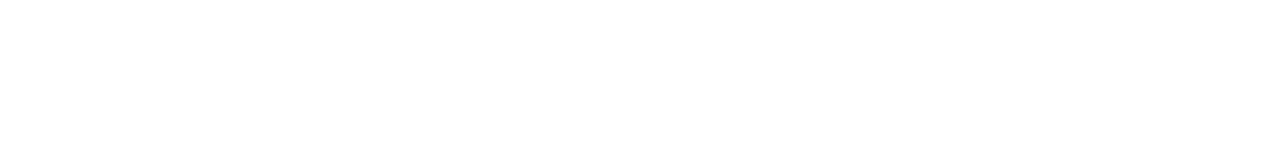
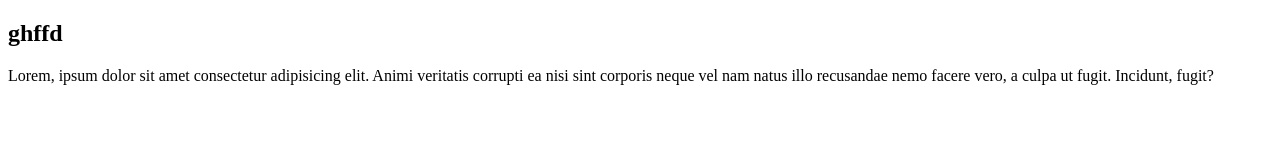
Before and after one commit to anuut460/test-repo, a plain HTML site: page index.html in a window 1280 px wide. Drawn offline with Linux system fonts and the light colour scheme.

Commit message:
add header

```diff
--- a/index.html
+++ b/index.html
@@ -7,6 +7,7 @@
     <title>Document</title>
 </head>
 <body>
-
+    <h2>ghffd</h2>
+    <p>Lorem, ipsum dolor sit amet consectetur adipisicing elit. Animi veritatis corrupti ea nisi sint corporis neque vel nam natus illo recusandae nemo facere vero, a culpa ut fugit. Incidunt, fugit?</p>
 </body>
 </html>
```
